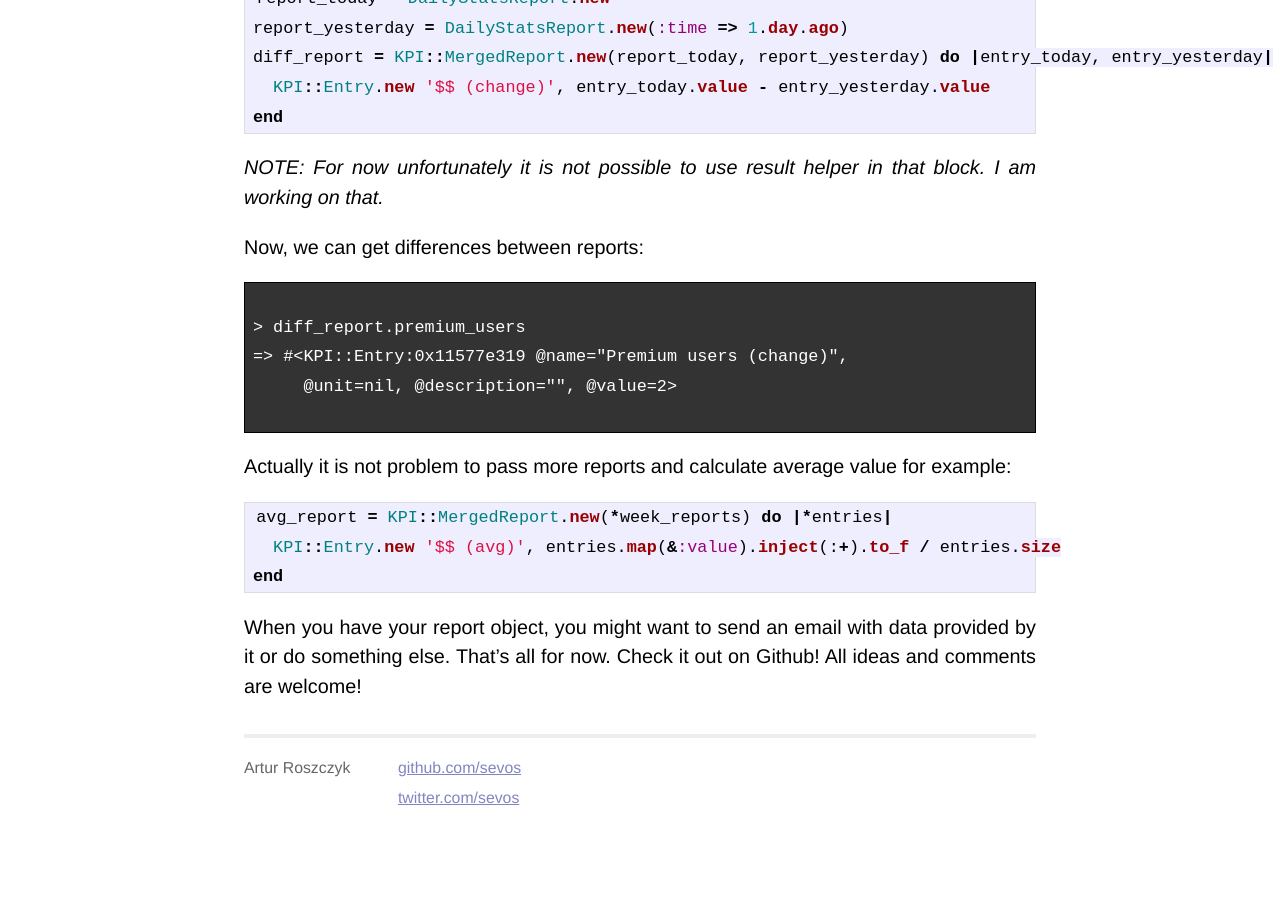
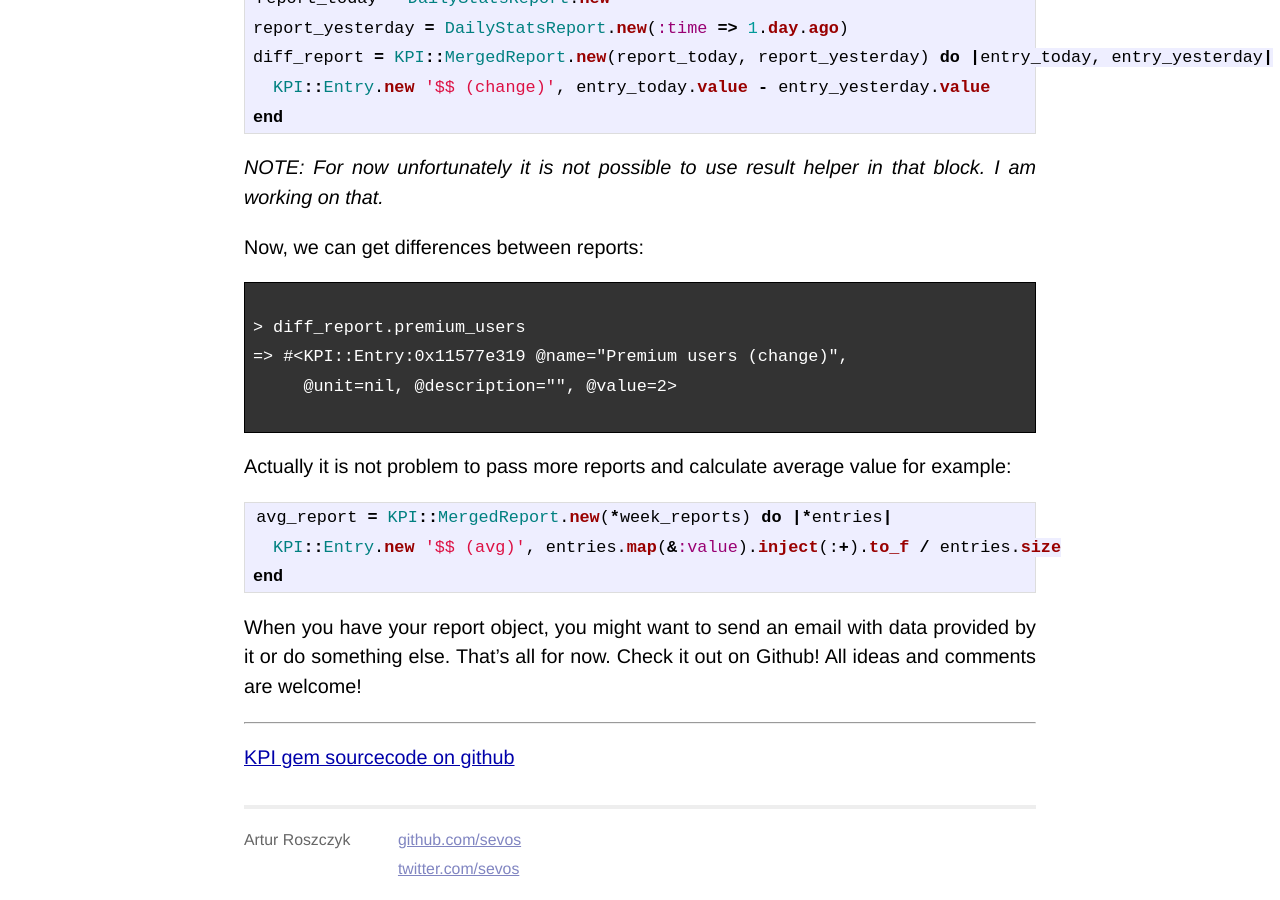
Before and after one commit to sevos/sevos.github.com, a Jekyll site: the page built from _posts/2011-05-15-kpi-gem.markdown, in a window 1280 px wide and 900 px high, scrolled down 2423 px. Built offline with Jekyll 4.4.1, drawn with Linux system fonts in a browser that asks for light colours; before the commit the page ends 3252 px from its top, so only the background shows below that.

Commit message:
KPI gem: Add link to gem

```diff
--- a/_posts/2011-05-15-kpi-gem.markdown
+++ b/_posts/2011-05-15-kpi-gem.markdown
@@ -120,3 +120,6 @@ end
 
 When you have your report object, you might want to send an email with data provided by it or do something else.
 That's all for now. Check it out on Github! All ideas and comments are welcome!
+
+---
+[KPI gem sourcecode on github](https://github.com/sevos/kpi)
```
